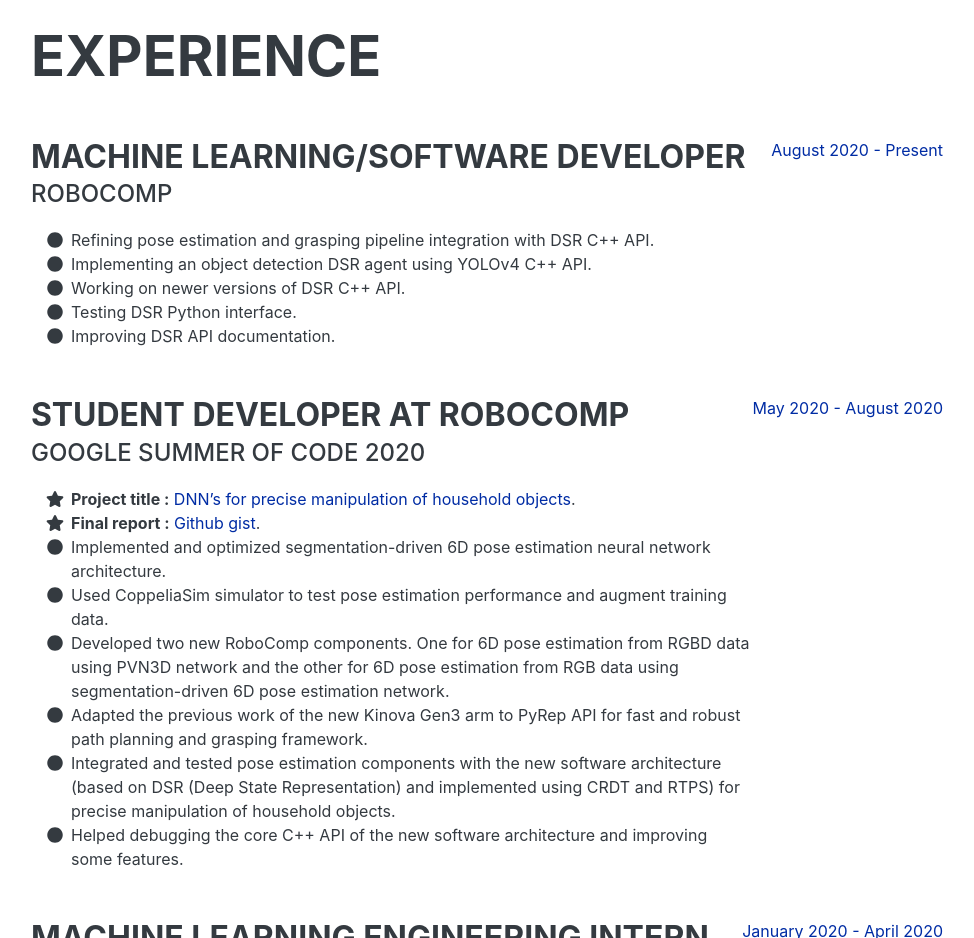
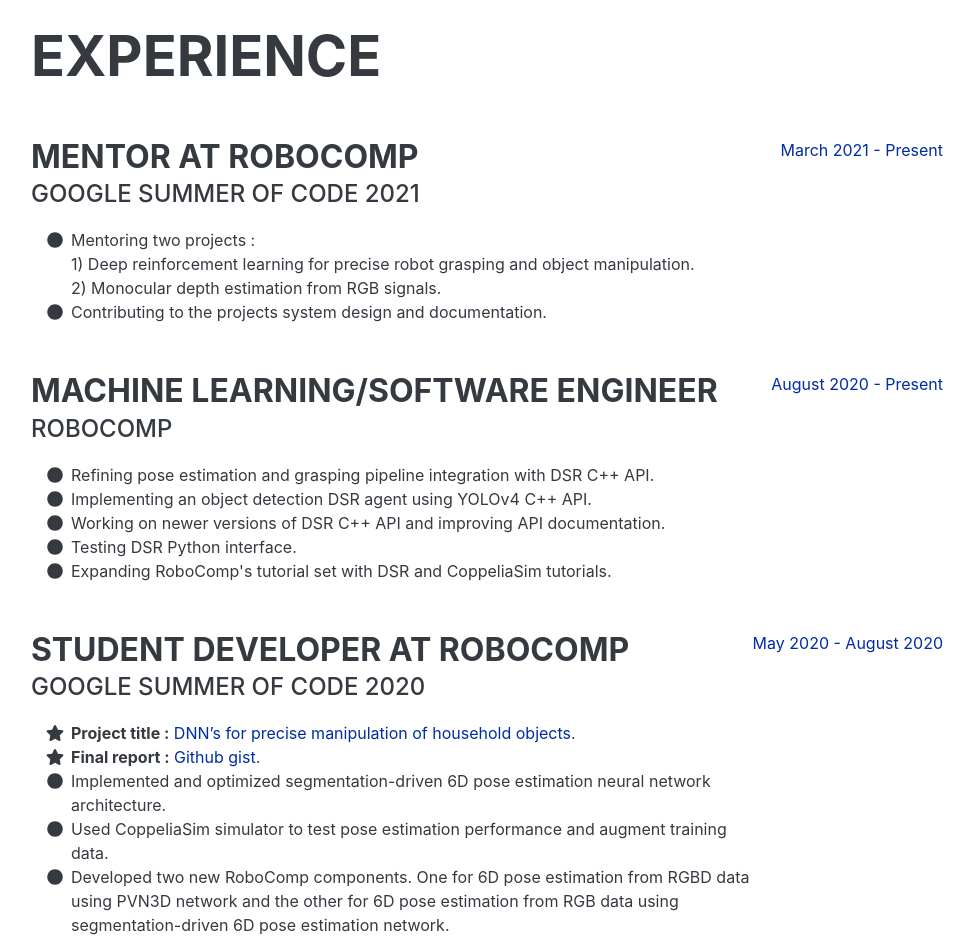
Before and after one commit to DarkGeekMS/DarkGeekMS.github.io, a plain HTML site: page index.html in a window 1280 px wide. Shown: the part 860-1798 px from the top of the page, without its empty margins (289-1263 px from the left). Drawn offline with nearby package versions, Linux system fonts and the light colour scheme; a web font is replaced by a local one.

Commit message:
update experience section

```diff
--- a/index.html
+++ b/index.html
@@ -66,7 +66,30 @@
                     <h2 class="mb-5">Experience</h2>
                     <div class="d-flex flex-column flex-md-row justify-content-between mb-5">
                         <div class="flex-grow-1">
-                            <h3 class="mb-0">Machine Learning/Software Developer</h3>
+                            <h3 class="mb-0">Mentor at RoboComp</h3>
+                            <div class="subheading mb-3">Google Summer of Code 2021</div>
+                            <ul class="fa-ul mb-0">
+                                <li>
+                                    <span class="fa-li"><i class="fas fa-circle"></i></span>
+                                    Mentoring two projects :
+                                    <li>
+                                        1) Deep reinforcement learning for precise robot grasping and object manipulation.
+                                    </li>
+                                    <li>
+                                        2) Monocular depth estimation from RGB signals.
+                                    </li>
+                                </li>
+                                <li>
+                                    <span class="fa-li"><i class="fas fa-circle"></i></span>
+                                    Contributing to the projects system design and documentation.
+                                </li>
+                            </ul>
+                        </div>
+                        <div class="flex-shrink-0"><span class="text-primary">March 2021 - Present</span></div>
+                    </div>
+                    <div class="d-flex flex-column flex-md-row justify-content-between mb-5">
+                        <div class="flex-grow-1">
+                            <h3 class="mb-0">Machine Learning/Software Engineer</h3>
                             <div class="subheading mb-3">RoboComp</div>
                             <ul class="fa-ul mb-0">
                                 <li>
@@ -79,7 +102,7 @@
                                 </li>
                                 <li>
                                     <span class="fa-li"><i class="fas fa-circle"></i></span>
-                                    Working on newer versions of DSR C++ API.
+                                    Working on newer versions of DSR C++ API and improving API documentation.
                                 </li>
                                 <li>
                                     <span class="fa-li"><i class="fas fa-circle"></i></span>
@@ -87,7 +110,7 @@
                                 </li>
                                 <li>
                                     <span class="fa-li"><i class="fas fa-circle"></i></span>
-                                    Improving DSR API documentation.
+                                    Expanding RoboComp's tutorial set with DSR and CoppeliaSim tutorials.
                                 </li>
                             </ul>
                         </div>
```
